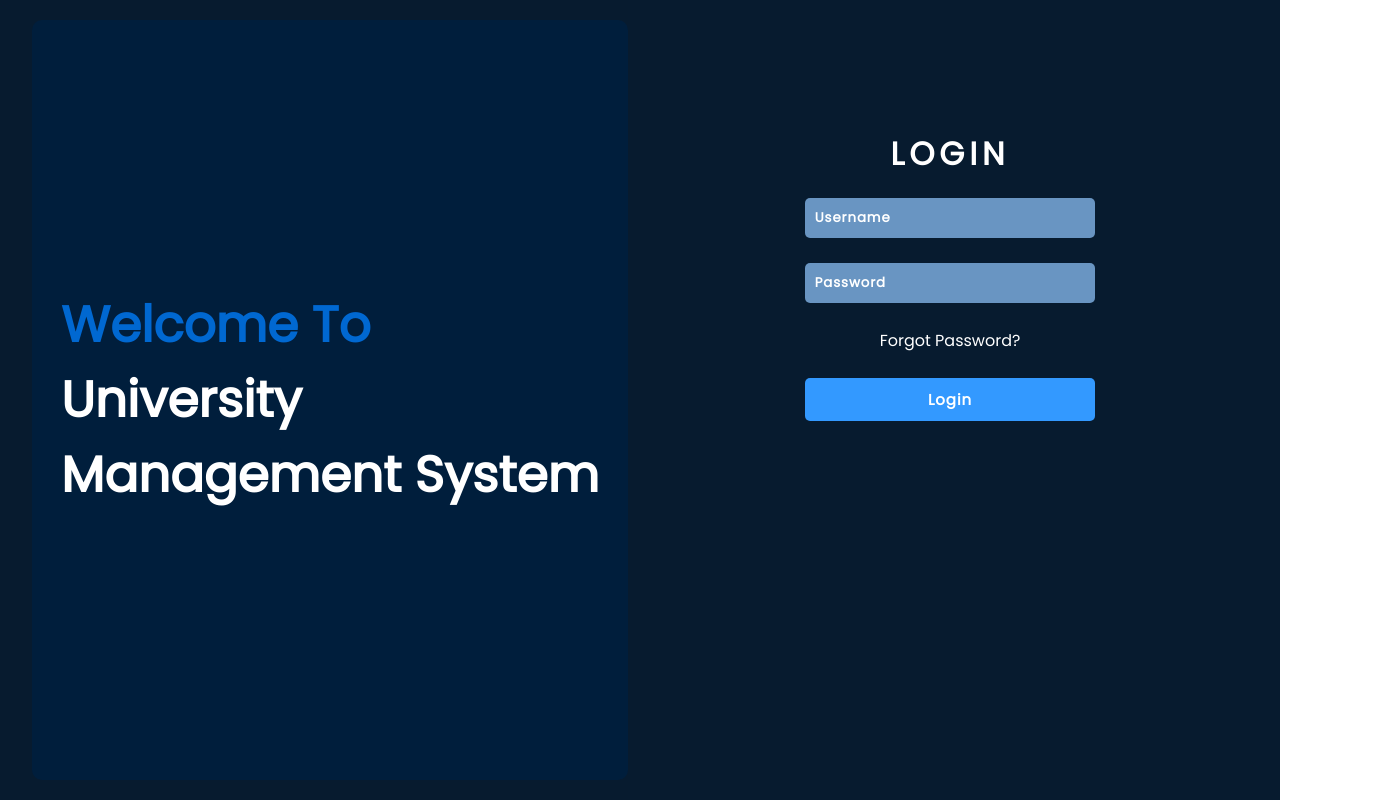
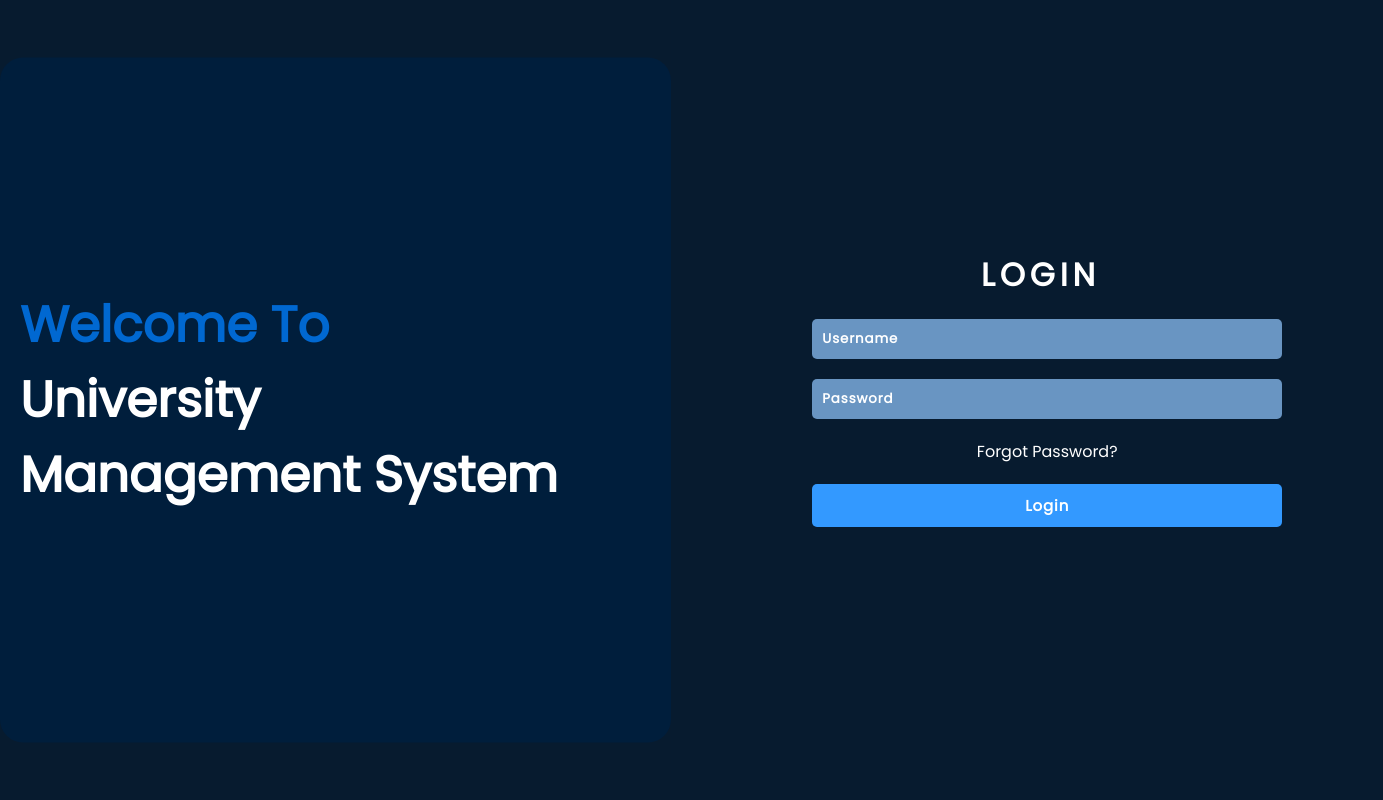
Before and after one commit to subham07-t/campus-keeper-UMS-app, a React (Vite) app in the folder frontend/: page / in a window 1280 px wide. Shown: the whole page, 1383 px wide, since content can reach past the window. Built offline with nearby package versions, Linux system fonts and the light colour scheme.

Commit message:
FE:fix:all Changes has done in login page

```diff
--- a/frontend/src/components/LoginCard/LoginCard.css
+++ b/frontend/src/components/LoginCard/LoginCard.css
@@ -1,28 +1,36 @@
-.login__card {
-    /* background-color: var(--theme-color); */
+/* .login__card {
     color: var(--color-white);
     width: 48%;
     border-radius: 10px;
-    /* border: 1px solid var(--light-blue); */
     padding: 70px;
+} */
+.login__card {
+    display: inline-block;
+    width: 49%;
+    vertical-align: top;
+    height: 100vh;
+}
+
+.login_card_content {
+    position: relative;
+    top: 50%;
+    transform: translateY(-54%);
 }
 
 .login__heading {
     text-align: center;
     text-transform: uppercase;
     letter-spacing: 5px;
-    margin-top: 40px;
+    color: var(--color-white);
+    margin-bottom: 20px;
+    margin-left: 10%;
 }
-
-.input__div{
-    display: flex;
-    flex-direction: column;
-    padding: 20px;
-    justify-content: center;
-    align-items: center;
-    gap: 25px;
+.input__div {
+    width: 100%;
+    text-align: center;
+    color: var(--color-white);
+    margin-left: 6%;
 }
-
 .input__field{
     width: 70%;
     height: 40px;
@@ -34,6 +42,7 @@
     font-weight: bold;
     color: var(--color-white);
     letter-spacing: 0.9px;
+    margin-bottom: 20px;
 }
 
 input::placeholder {
@@ -65,3 +74,6 @@ input::placeholder {
     opacity: 0.9;
     transition: 0.3s ease-out;
 }
+p.forgot__pass-text {
+    margin-bottom: 20px;
+}
--- a/frontend/src/components/LoginCard/LoginCard.jsx
+++ b/frontend/src/components/LoginCard/LoginCard.jsx
@@ -3,6 +3,7 @@ import "./LoginCard.css";
 const LoginCard = () => {
   return (
     <div className="login__card">
+      <div className="login_card_content">
       <h1 className="login__heading">Login</h1>
       <div className="input__div">
         <input className="input__field" placeholder="Username" />
@@ -10,6 +11,7 @@ const LoginCard = () => {
         <p className="forgot__pass-text">Forgot Password?</p>
         <button className="login__btn">Login</button>
       </div>
+      </div>
     </div>
   );
 };
--- a/frontend/src/components/WelcomeCard/WelcomeCard.css
+++ b/frontend/src/components/WelcomeCard/WelcomeCard.css
@@ -1,4 +1,4 @@
-.welcome__div{
+/* .welcome__div{
     background-color: var(--theme-color);
     color: var(--color-white);
     width: 48%;
@@ -6,15 +6,30 @@
     display: flex;
     justify-content: center;
     align-items: center;
+} */
+
+.welcome__div {
+    display: inline-block;
+    width: 49%;
+    height: 100vh;
 }
-
+.welcome_content {
+    position: relative;
+    top: 50%;
+    transform: translateY(-50%);
+    text-align: justify;
+    background-color: var(--theme-color);
+    padding: 230px 20px;
+    border-radius: 23px;
+}
 .welcome__heading{
     color: var(--light-blue);
     font-size: 50px;
     font-weight: 700;
 }
 
-.welcome__para{
+.welcome__para {
     font-size: 50px;
     font-weight: 700;
+    color: var(--color-white);
 }
--- a/frontend/src/components/WelcomeCard/WelcomeCard.jsx
+++ b/frontend/src/components/WelcomeCard/WelcomeCard.jsx
@@ -3,7 +3,7 @@ import "./WelcomeCard.css";
 const WelcomeCard = () => {
   return (
     <div className="welcome__div">
-      <div>
+      <div className="welcome_content">
         <h1 className="welcome__heading">Welcome To</h1>
         <h2 className="welcome__para">University</h2>
         <h2 className="welcome__para">Management System</h2>
--- a/frontend/src/index.css
+++ b/frontend/src/index.css
@@ -24,3 +24,6 @@
   font-family: var(--font-alt);
   /* background-color: var(--bg-color); */
 }
+body{
+  background-color: var(--bg-color);
+}
--- a/frontend/src/pages/Login/Login.css
+++ b/frontend/src/pages/Login/Login.css
@@ -1,7 +1,17 @@
-.main__div{
+/* .main__div{
     background-color: var(--bg-color);
     height: 100vh;
     display: flex;
     justify-content: space-around;
     padding: 20px;
+} */
+
+.container {
+    width: 100%;
+    background-color: var(--bg-color);
 }
+.main__div {
+    width: 1370px;
+    margin: auto;
+    display: table;
+}
--- a/frontend/src/pages/Login/Login.jsx
+++ b/frontend/src/pages/Login/Login.jsx
@@ -5,9 +5,11 @@ import LoginCard from "../../components/LoginCard";
 
 const Login = () => {
   return (
-    <div className="main__div">
+    <div className="container">
+      <div className="main__div">
       <WelcomeCard />
       <LoginCard />
+      </div>
     </div>
   );
 };
```
